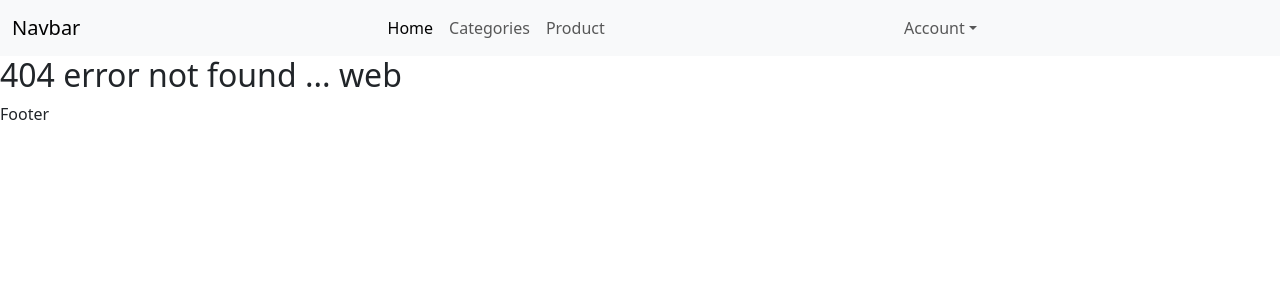
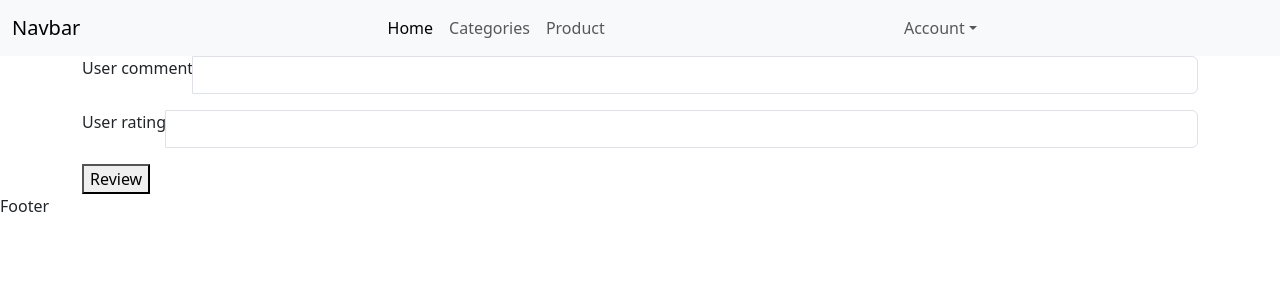
Before and after one commit to Rawanqawareeq/RShop, a React (Vite) app: page /products/1/review in a window 1280 px wide. Before the commit this address had no page. Shown: the top 300 px of the page. Built offline with nearby package versions, Linux system fonts and the light colour scheme.

Commit message:
eccoproject

```diff
--- a/package.json
+++ b/package.json
@@ -19,10 +19,13 @@
     "match-sorter": "^6.3.3",
     "react": "^18.2.0",
     "react-dom": "^18.2.0",
+    "react-icon": "^1.0.0",
+    "react-icons": "^5.0.1",
     "react-query": "^3.39.3",
     "react-router-dom": "^6.21.3",
     "react-toastify": "^10.0.4",
     "sort-by": "^1.2.0",
+    "start": "^5.1.0",
     "swiper": "^11.0.6",
     "yup": "^1.3.3"
   },
--- a/src/component/web/cart/Cart.jsx
+++ b/src/component/web/cart/Cart.jsx
@@ -1,21 +1,20 @@
-import React, { useContext } from 'react'
+import React, { useContext, useEffect } from 'react'
 import './cart.css'
 import { useQuery } from 'react-query';
 import { CartContex } from '../context/Cart.jsx';
 import { Bounce, toast } from 'react-toastify';
 import { Link } from 'react-router-dom';
+import { useState } from 'react';
 export default function Cart() {
-
+  const [data,setData] = useState(null);
   const {getCartContext,removeCartContext,clearCart,incraseQuantityContext,decraseQuantityContext} = useContext(CartContex);
   const getcart= async ()=>{
     const res = await getCartContext();
+    setData(res);
     return res;
   }
   const incraseQuantity= async(productId)=>{
     const res = await incraseQuantityContext(productId);
-
-    console.log(res);
-
   }
   const decraseQuantity= async(productId,quantity)=>{
     if(quantity > 1){
@@ -44,7 +43,10 @@ export default function Cart() {
     const res = await clearCart();
 
   }
-  const {data} = useQuery('cart',getcart);
+
+  useEffect(()=>{
+    getcart();
+  },[data])
 
   return (
     <div className="cart">
@@ -135,8 +137,8 @@ export default function Cart() {
                   </div>)
                   :<h2>cart is empty</h2>
              }
-              <div className="ClearCart ">
-                  <a className='text-white '  onClick={getclearcart}>ClearCart</a>
+              <div className="ClearCart " >
+                  <button   onClick={getclearcart}>ClearCart</button>
                 </div>
 
             </div>
--- a/src/component/web/cart/cart.css
+++ b/src/component/web/cart/cart.css
@@ -157,7 +157,7 @@ font-size:20px;
 }
 
 
- .checkout a, .ClearCart a{
+ .checkout a, .ClearCart{
     background-color: #141718;
     width:100%;
     display: flex;
--- a/src/component/web/catogeries/Catogeries.jsx
+++ b/src/component/web/catogeries/Catogeries.jsx
@@ -10,7 +10,7 @@ import { Link } from 'react-router-dom';
 
 export default function Catogeries() {
   const getCatogeries = async()=>{
-    const {data} = await axios.get(`${import.meta.env.VITE_API_URL}/categories/active?limit=9`);
+  const {data} = await axios.get(`${import.meta.env.VITE_API_URL}/categories/active?limit=9`);
    return data;
   }
   const {data,isLoading} = useQuery('web_categories',getCatogeries);
--- a/src/component/web/context/Cart.jsx
+++ b/src/component/web/context/Cart.jsx
@@ -18,7 +18,7 @@ export default function CartContexProvider({children}) {
           getcountCartContext();
             return data;
     }catch(error){
-       ;
+
     }
 
   }
--- a/src/component/web/navbar/Navbar.jsx
+++ b/src/component/web/navbar/Navbar.jsx
@@ -8,14 +8,11 @@ export default function Navbar() {
 
   let navigate = useNavigate();
   const logout = ()=>{
-
     localStorage.removeItem("UserToken");
-
     setUserToken(null);
     navigate('/');
 
   }
-
   return (
      <nav className="navbar navbar-expand-lg bg-body-tertiary">
   <div className="container-fluid">
--- a/src/component/web/pagination/Pagination.jsx
+++ b/src/component/web/pagination/Pagination.jsx
@@ -19,6 +19,7 @@ export default function Pagination() {
 
         const {data} = await axios.get(`${import.meta.env.VITE_API_URL}/products?page=${page}&limit=2`);
         setproduct(data);
+        console.log(product);
         setLoading(false);
         return data;
        }catch(error){}
@@ -39,6 +40,7 @@ export default function Pagination() {
      <div className='col-md-6' key={product._id} >
       <img src={product.mainImage.secure_url} width='250px' height='350px' />
         <h2  >{product.name}</h2>
+        <Link to={`/products/${product._id}`}>Details</Link>
      </div>
    ):<h2>no product</h2>}
     </div>
--- a/src/component/web/products/Product.jsx
+++ b/src/component/web/products/Product.jsx
@@ -1,24 +1,43 @@
 import axios from 'axios';
-import React, { useContext } from 'react'
+import React, { useContext, useEffect, useState } from 'react'
 import { useQuery } from 'react-query';
-import { useParams } from 'react-router-dom';
+import { Link, useParams } from 'react-router-dom';
 import { CartContex } from '../context/Cart.jsx';
 import { Bounce, toast } from 'react-toastify';
-
+import { FaStar } from "react-icons/fa";
 
 export default function Product() {
   const {productsId} = useParams();
   const {addCartContex}= useContext(CartContex);
+  const [data,setData] = useState(null);
+  const [isLoading,setisLoading] = useState(true);
+  const [avgrat,setAvgrat] = useState(0);
   const getProducts= async()=>{
+     try{
       const {data} = await axios.get(`${import.meta.env.VITE_API_URL}/products/${productsId}`);
+      console.log(data);
+      setData(data);
+      setisLoading(false);
       return data.product;
+    }
+      catch(error){
+
+      }
   }
-  const {data,isLoading}= useQuery('Products',getProducts);
-  if(isLoading){
-      return <h2>is Loading ...</h2>
+  const getavgrev = async(product)=>{
+    let sum = 0;
+    const{ data }= await axios.get(`${import.meta.env.VITE_API_URL}/products/${productsId}`);
+    data.product.reviews.map((review)=>
+   (sum = sum + review.rating)
+    );
+   sum = Math.round(sum/data.product.reviews.length);
+   setAvgrat(sum);
+    return sum;
   }
+
   const addtocart  = async (productid)=>{
     const res = await addCartContex(productid);
+    console.log(res);
 
     if(res.message == 'success'){
       toast.success('Product Add successfuly', {
@@ -37,26 +56,42 @@ export default function Product() {
 
 
 }
+useEffect(()=>{
+  getProducts();
+  getavgrev();
+},[])
   return (
   <>
-  <div className='container py-5 Productsdes ' >
+  {isLoading==false?<div className='container py-5 Productsdes ' >
     <div className='row'>
       <div className='col-md-12 text-center'>
-       <img src={data.mainImage.secure_url} height='500px' ></img>
+       <img src={data.product.mainImage.secure_url} height='500px' ></img>
+       <div className='container py-5'>
+      <div className='row Productsdes-subimg' >
+     { data.product.subImages.map((img)=> <img src={img.secure_url}  key={img.public_id} />)
+}
+      </div>
+      </div>
+      <Link to={`/products/${productsId}/review`}>add review</Link>
+       <p>avg rating :{[...Array(5)].map((star,index) => {  return <FaStar size={50} color={index < avgrat?'#ffc107':'e4e5e9'} key={index}/>})}</p>
+       <h5 className='pt-5 pe-5 text-start'>{data.product.name}</h5>
+           <p className=' text-start'>{data.product.finalPrice}$</p>
+           {console.log(data)}
+           <button className='btn btn-outline-info d-block px-5 m-auto text-center' onClick={()=>addtocart(data.product._id)} >Add to Cart</button>
+      <div className='border-2 border-black '>
+      {data.product.reviews.map((review)=><div key={review._id}>
+      <h3>{review.createdBy.userName}</h3>
+        <p>{review.comment}</p>
+       {[...Array(5)].map((star,index) => { return <FaStar size={50} color={index <= review.rating?'#ffc107':'e4e5e9'} key={index}/>})}
+       </div>)}
+      </div>
       </div>
       <div className='col-md-12 py-5'>
-      <div className='container'>
-      <div className='row Productsdes-subimg' >
 
-      </div>
-           <h5 className='pt-5 pe-5 text-start'>{data.name}</h5>
-           <p className=' text-start'>{data.finalPrice}$</p>
-           <button className='btn btn-outline-info d-block px-5 m-auto text-center' onClick={()=>addtocart(data._id)} >Add to Cart</button>
-      </div>
 
       </div>
     </div>
-  </div>
+  </div>:<h2>is Loading...</h2>}
 
   </>
   )
--- /dev/null
+++ b/src/component/web/products/Review.jsx
@@ -0,0 +1,68 @@
+import React  from 'react'
+import { useNavigate, useParams } from 'react-router-dom';
+import Input from '../../pages/Input';
+import { useFormik } from 'formik';
+import { reviewSchema } from '../validate/Validate';
+import axios from 'axios';
+
+export default function Review() {
+  const {productsId} = useParams();
+
+  const navigate = useNavigate();
+
+  const initialValues={
+    comment:'',
+    rating:'',
+  };
+  const onSubmit=async(review)=>{
+    const {data} = await axios.post(`${import.meta.env.VITE_API_URL}/products/${productsId}/review`,review,
+    {headers:{Authorization:`Tariq__${token}`}});
+    console.log(data);
+  };
+  const formik = useFormik({
+    initialValues,
+    onSubmit,
+    validationSchema:reviewSchema
+  });
+  const inputs =[
+    {
+      id:'comment',
+      type: 'text',
+      name:'comment',
+      title:'User comment',
+      value:formik.values.comment,
+
+    },
+    {
+      id:'rating',
+      type:'number',
+      name:'rating',
+      title :'User rating',
+      value:formik.values.rating,
+    }
+  ];
+  const renderInputs = inputs.map((input,index)=>
+        <Input
+        type={input.type}
+        id={input.id}
+         name={input.name}
+         title={input.title}
+         value={input.value}
+         key={index}
+         errors={formik.errors}
+         onChange={formik.handleChange}
+         onBlur={formik.handleBlur}
+         touched={formik.touched}
+        />
+
+
+      );
+  return (
+    <div className='container'>
+    <form onSubmit={formik.handleSubmit}>
+      {renderInputs}
+      <button type='submit' >Review</button>
+     </form>
+    </div>
+  )
+}
--- a/src/component/web/profile/Profile.css
+++ b/src/component/web/profile/Profile.css
@@ -1,5 +1,5 @@
 .profile{
-    background-color: red;
+    background-color: wheat;
     gap: 30px;
     height: 100;
     display: flex;
--- a/src/component/web/validate/Validate.js
+++ b/src/component/web/validate/Validate.js
@@ -21,3 +21,7 @@ export const validationSchema = yup.object({
     address:yup.string().required("address is reqired"),
     phone: yup.string().required('Phone number is required').matches(/^[+]*[(]{0,1}[0-9]{1,4}[)]{0,1}[-\s\./0-9]*$/, 'Please enter a valid phone number')
   })
+  export const reviewSchema = yup.object({
+    comment:yup.string().required("comment is reqired").min(3,"must be at least 3 char").max(30,"must be at most 30 char"),
+    rating:yup.string().required("rating is required").min(1,"must be at least 1 char").max(5,"must be at most 30 char"),
+  })
--- a/src/layouts/Router.jsx
+++ b/src/layouts/Router.jsx
@@ -22,6 +22,7 @@ import Ckeckout from '../component/ckeckout/Ckeckout.jsx';
 import Order from '../component/web/profile/Order.jsx';
 import Layouts from './Layouts.jsx';
 import Pagination from '../component/web/pagination/Pagination.jsx';
+import Review from '../component/web/products/review.jsx';
 export const router = createBrowserRouter([
   {
     path: "/",
@@ -62,6 +63,10 @@ export const router = createBrowserRouter([
     {
       path: "products",
       element: <Pagination/>,
+    },
+    {
+      path: "products/:productsId/review",
+      element: <Review/>,
     },
     {
       path:"cart",
```
Also changed, not shown: 1 other file (tests, documents, lock files or other folders).
